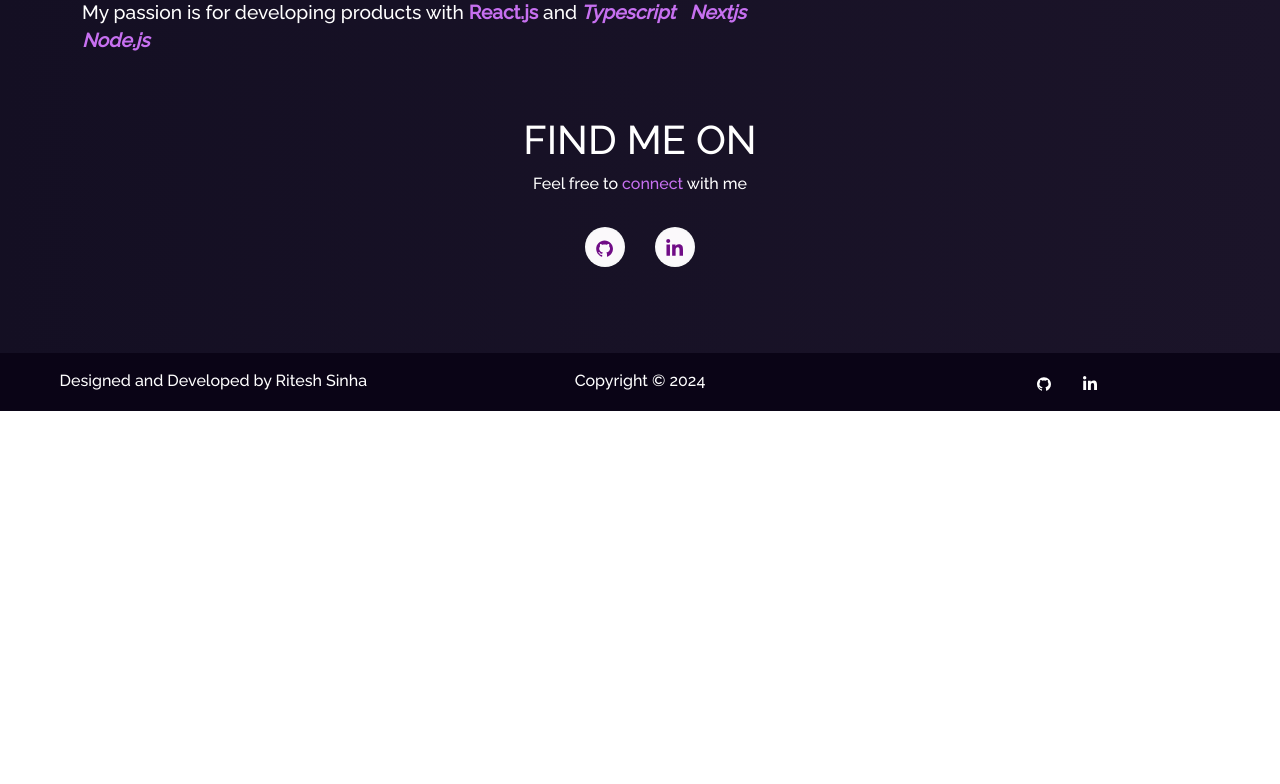
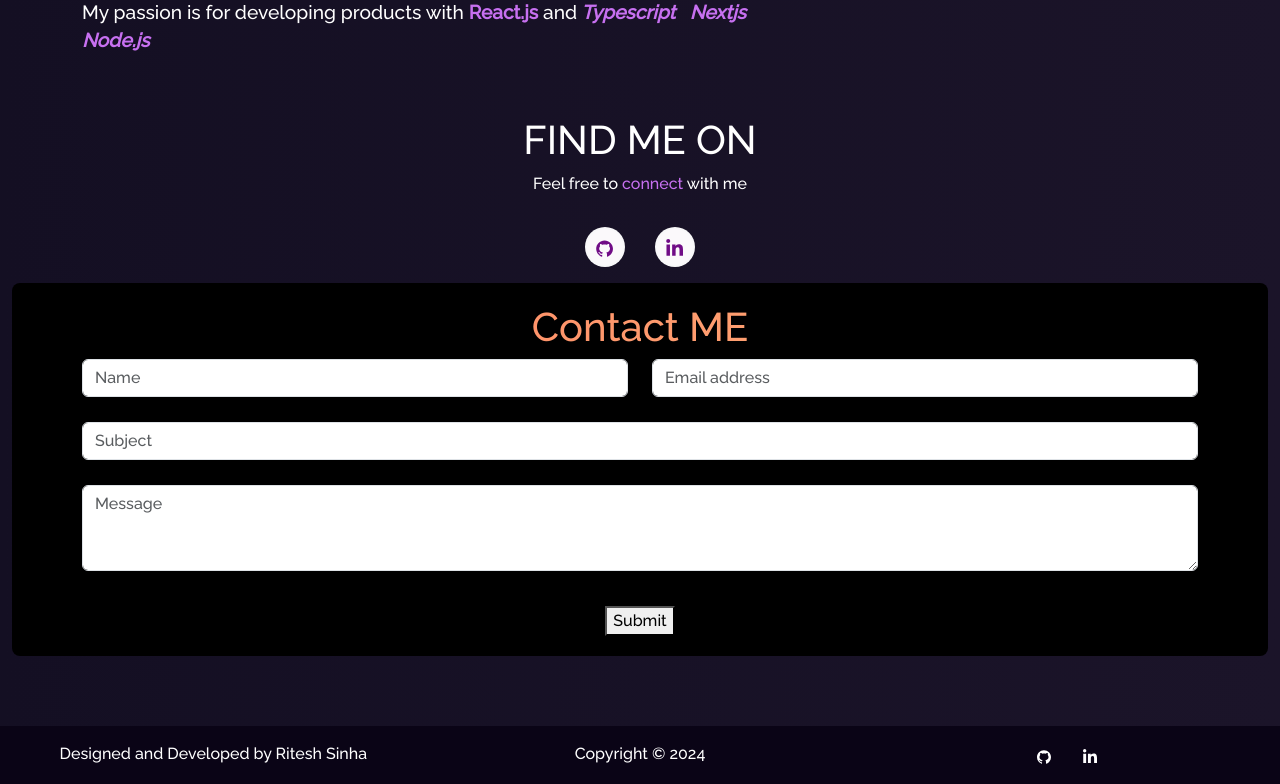
Before and after one commit to inductionotg/portfolio_ritesh_sinha, a React (Vite) app: page / in a window 1280 px wide. Shown: the part 1159-1943 px from the top of the page. Before the commit the page ends 1570 px from the top, so only its background shows below. Built offline with nearby package versions, Linux system fonts and the light colour scheme.

Commit message:
Added Contact me form

```diff
--- a/package.json
+++ b/package.json
@@ -10,11 +10,13 @@
     "preview": "vite preview"
   },
   "dependencies": {
+    "@emailjs/browser": "^4.3.3",
     "bootstrap": "^5.3.3",
     "react": "^18.2.0",
     "react-bootstrap": "^2.10.2",
     "react-dom": "^18.2.0",
     "react-github-calendar": "^4.1.3",
+    "react-hook-form": "^7.51.5",
     "react-icons": "^5.2.1",
     "react-parallax-tilt": "^1.7.227",
     "react-pdf": "^8.0.2",
--- a/src/components/About/Techstack.jsx
+++ b/src/components/About/Techstack.jsx
@@ -22,35 +22,47 @@ import { TbBrandGolang } from "react-icons/tb";
 function Techstack() {
   return (
     <Row style={{ justifyContent: "center", paddingBottom: "50px" }}>
-      <Col xs={4} md={2} className="tech-icons">
-        <CgCPlusPlus />
-      </Col>
+
       <Col xs={4} md={2} className="tech-icons">
         <DiJavascript1 />
+        <h1>Javascript</h1>
       </Col>
 
       <Col xs={4} md={2} className="tech-icons">
         <DiNodejs />
+        <h1>NodeJS</h1>
       </Col>
       <Col xs={4} md={2} className="tech-icons">
         <DiReact />
+        <h1>ReactJS</h1>
       </Col>
 
       <Col xs={4} md={2} className="tech-icons">
         <DiMongodb />
+        <h1>MongoDB</h1>
       </Col>
       <Col xs={4} md={2} className="tech-icons">
         <SiNextdotjs />
+        <h1>NextJS</h1>
       </Col>
       <Col xs={4} md={2} className="tech-icons">
         <DiGit />
+        <h1>Github</h1>
       </Col>
 
       <Col xs={4} md={2} className="tech-icons">
         <SiRedis />
+        <h1>Redis</h1>
       </Col>
       <Col xs={4} md={2} className="tech-icons">
         <SiPostgresql />
+      </Col>
+      <Col xs={4} md={2} className="tech-icons">
+        <TbBrandGolang />
+        <h1>GoLang</h1>
+      </Col>
+      <Col xs={4} md={2} className="tech-icons">
+        <CgCPlusPlus />
       </Col>
 
 
--- a/src/components/About/Toolstack.jsx
+++ b/src/components/About/Toolstack.jsx
@@ -14,6 +14,7 @@ function Toolstack() {
 
       <Col xs={4} md={2} className="tech-icons">
         <SiVisualstudiocode />
+
       </Col>
       <Col xs={4} md={2} className="tech-icons">
         <SiPostman />
--- /dev/null
+++ b/src/components/Home/ContactForm.css
@@ -0,0 +1,41 @@
+.ContactForm {
+    background-color: black;
+    padding: 20px;
+    border-radius: 8px;
+  }
+
+  .contact-heading {
+    font-size: 2.5rem;
+    background: linear-gradient(90deg, #ff7e5f, #feb47b);
+    -webkit-background-clip: text;
+    -webkit-text-fill-color: transparent;
+    animation: gradientAnimation 3s infinite;
+  }
+
+  @keyframes gradientAnimation {
+    0% {
+      background-position: 0% 50%;
+    }
+    50% {
+      background-position: 100% 50%;
+    }
+    100% {
+      background-position: 0% 50%;
+    }
+  }
+
+  .formRow {
+    margin-bottom: 15px;
+  }
+
+  .formInput {
+    margin-bottom: 10px;
+  }
+
+  .errorMessage {
+    color: red;
+  }
+
+  .submit-btn {
+    margin-top: 10px;
+  }
--- /dev/null
+++ b/src/components/Home/ContactForm.jsx
@@ -0,0 +1,175 @@
+import { useState } from 'react';
+import { useForm } from 'react-hook-form';
+import emailjs from '@emailjs/browser';
+
+import './ContactForm.css'; // Importing the CSS file
+
+const ContactForm = () => {
+    const {
+        register,
+        handleSubmit,
+        reset,
+        formState: { errors }
+      } = useForm();
+    const [disabled, setDisabled] = useState(false);
+    const [alertInfo, setAlertInfo] = useState({
+      display: false,
+      message: '',
+      type: '',
+    });
+
+    // Shows alert message for form submission feedback
+    const toggleAlert = (message, type) => {
+      setAlertInfo({ display: true, message, type });
+
+      // Hide alert after 5 seconds
+      setTimeout(() => {
+        setAlertInfo({ display: false, message: '', type: '' });
+      }, 5000);
+    };
+
+    // Function called on submit that uses emailjs to send email of valid contact form
+    const onSubmit = async (data) => {
+      // Destrcture data object
+      const { name, email, subject, message } = data;
+      try {
+        // Disable form while processing submission
+        setDisabled(true);
+
+        // Define template params
+        const templateParams = {
+          name,
+          email,
+          subject,
+          message,
+        };
+
+        // Use emailjs to email contact form data
+        await emailjs.send(
+            import.meta.env.VITE_SERVICE_ID,
+            import.meta.env.VITE_TEMPLATE_ID,
+          templateParams,
+          import.meta.env.VITE_PUBLIC_KEY
+        );
+
+        // Display success alert
+        toggleAlert('Form submission was successful!', 'success');
+      } catch (e) {
+        console.error(e);
+        // Display error alert
+        toggleAlert('Uh oh. Something went wrong.', 'danger');
+      } finally {
+        // Re-enable form submission
+        setDisabled(false);
+        // Reset contact form fields after submission
+        reset();
+      }
+    };
+  return (
+    <div className='ContactForm'>
+      <div className='container'>
+        <div className='row'>
+          <div className='col-12 text-center'>
+            <h1 className='contact-heading'>Contact ME</h1>
+            <div className='contactForm'>
+              <form id='contact-form' onSubmit={handleSubmit(onSubmit)} noValidate>
+                {/* Row 1 of form */}
+                <div className='row formRow'>
+                  <div className='col-6'>
+                    <input
+                      type='text'
+                      name='name'
+                      {...register('name', {
+                        required: { value: true, message: 'Please enter your name' },
+                        maxLength: {
+                          value: 30,
+                          message: 'Please use 30 characters or less'
+                        }
+                      })}
+                      className='form-control formInput'
+                      placeholder='Name'
+                    ></input>
+                    {errors.name && <span className='errorMessage'>{errors.name.message}</span>}
+                  </div>
+                  <div className='col-6'>
+                    <input
+                      type='email'
+                      name='email'
+                      {...register('email', {
+                        required: true,
+                        pattern: /^[a-zA-Z0-9.!#$%&’*+/=?^_`{|}~-]+@[a-zA-Z0-9-]+(?:\.[a-zA-Z0-9-]+)*$/
+                      })}
+                      className='form-control formInput'
+                      placeholder='Email address'
+                    ></input>
+                    {errors.email && (
+                      <span className='errorMessage'>Please enter a valid email address</span>
+                    )}
+                  </div>
+                </div>
+                {/* Row 2 of form */}
+                <div className='row formRow'>
+                  <div className='col'>
+                    <input
+                      type='text'
+                      name='subject'
+                      {...register('subject', {
+                        required: { value: true, message: 'Please enter a subject' },
+                        maxLength: {
+                          value: 75,
+                          message: 'Subject cannot exceed 75 characters'
+                        }
+                      })}
+                      className='form-control formInput'
+                      placeholder='Subject'
+                    ></input>
+                    {errors.subject && (
+                      <span className='errorMessage'>{errors.subject.message}</span>
+                    )}
+                  </div>
+                </div>
+                {/* Row 3 of form */}
+                <div className='row formRow'>
+                  <div className='col'>
+                    <textarea
+                      rows={3}
+                      name='message'
+                      {...register('message', {
+                        required: true
+                      })}
+                      className='form-control formInput'
+                      placeholder='Message'
+                    ></textarea>
+                    {errors.message && <span className='errorMessage'>Please enter a message</span>}
+                  </div>
+                </div>
+                <button className='submit-btn' type='submit'>
+                  Submit
+                </button>
+              </form>
+            </div>
+          </div>
+        </div>
+      </div>
+      {alertInfo.display && (
+        <div
+          className={`alert alert-${alertInfo.type} alert-dismissible mt-5`}
+          role='alert'
+        >
+          {alertInfo.message}
+          <button
+            type='button'
+            className='btn-close'
+            data-bs-dismiss='alert'
+            aria-label='Close'
+            onClick={() =>
+              setAlertInfo({ display: false, message: '', type: '' })
+            } // Clear the alert when close button is clicked
+          ></button>
+        </div>
+      )}
+    </div>
+  );
+};
+
+export default ContactForm;
--- a/src/components/Home/Home2.jsx
+++ b/src/components/Home/Home2.jsx
@@ -2,10 +2,9 @@ import React from "react";
 import { Container, Row, Col } from "react-bootstrap";
 import myImg from "../../Assets/avatar.svg";
 import Tilt from "react-parallax-tilt";
+import ContactForm from "./ContactForm";
 import {
   AiFillGithub,
-  AiOutlineTwitter,
-  AiFillInstagram,
 } from "react-icons/ai";
 import { FaLinkedinIn } from "react-icons/fa";
 
@@ -56,6 +55,10 @@ function Home2() {
           </Col>
         </Row>
         <Row>
+
+
+        </Row>
+        <Row>
           <Col md={12} className="home-about-social">
             <h1>FIND ME ON</h1>
             <p>
@@ -87,6 +90,7 @@ function Home2() {
           </Col>
         </Row>
       </Container>
+      <ContactForm/>
     </Container>
   );
 }
```
Also changed, not shown: 2 other files (tests, documents, lock files or other folders).
